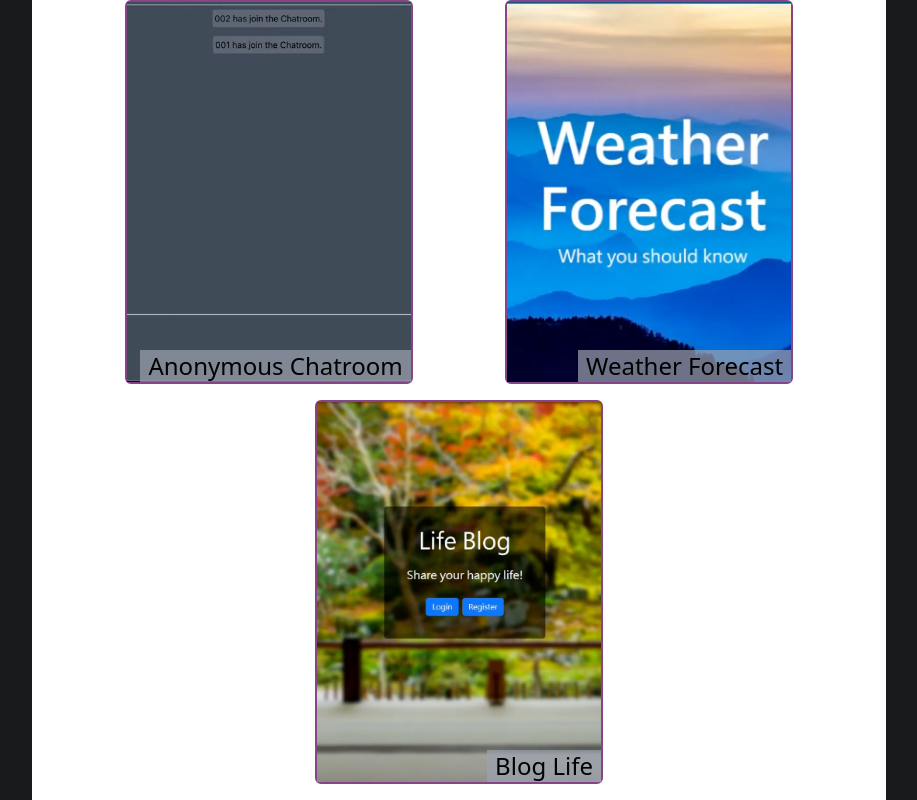
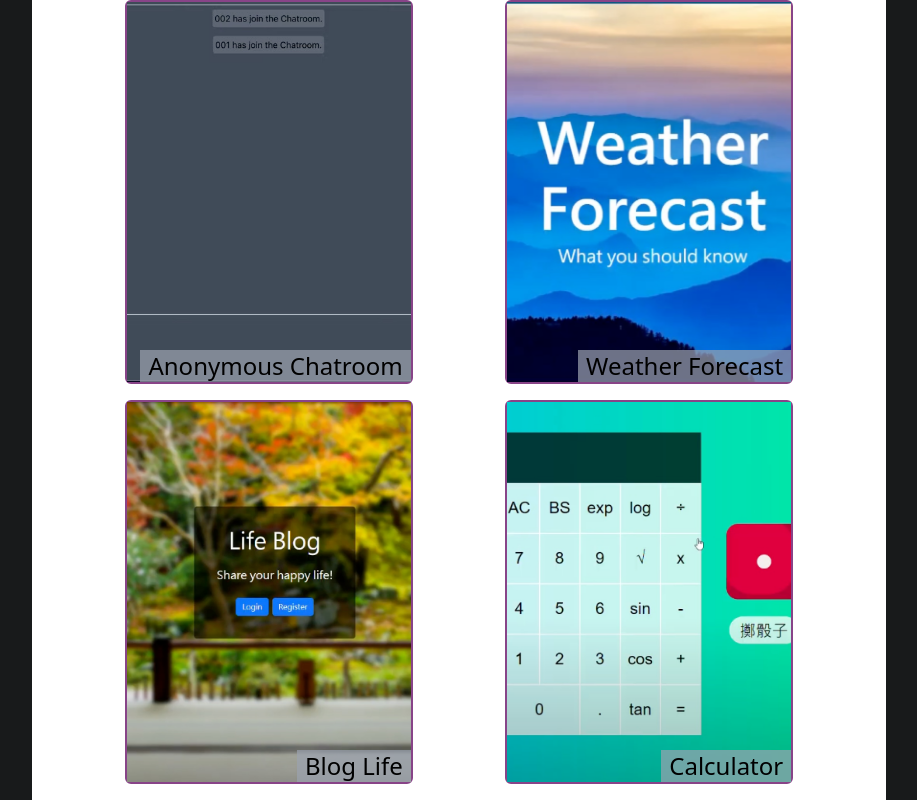
Before and after one commit to Crabb3/Portfolio, a Next.js app: page /sp in a window 1280 px wide. Shown: the part 476-1276 px from the top of the page, without its empty margins (181-1098 px from the left). Built offline with nearby package versions, Linux system fonts and the light colour scheme.

Commit message:
finish Side project page

```diff
--- a/src/app/components/About.js
+++ b/src/app/components/About.js
@@ -5,7 +5,7 @@ const About = () => {
     <div className="border-t-2 border-t-black p-4">
       <h2 className="text-4xl pl-5">關於我</h2>
       <p>
-        我是Denny，目前就讀國立中正大學資工所碩二，從大學期間接觸到程式競賽後開始練習coding能力至今
+        我是Denny，目前就讀國立中正大學資工所碩二，從大學期間接觸到程式競賽後開始練習coding能力，
       </p>
       <h2>目前使用的語言與工具</h2>
       <ul>
--- a/src/app/components/SPcard.js
+++ b/src/app/components/SPcard.js
@@ -12,14 +12,14 @@ const SPcard = (props) => {
           <Image
             fill
             src={prop.ImageSrc}
-            alt={prop.ImageSrc}
-            objectFit="cover"
+            alt=""
+            style={{ objectFit: "cover" }}
           />
           <h2 className="text-2xl px-2 bottom-0 right-0 absolute bg-gray-400/[0.7] text-black">
             {prop.Title}
           </h2>
         </div>
-        <div className="backCard p-4 flex flex-col justify-between">
+        <div className="backCard p-4 flex flex-col justify-between ">
           <div>
             <h2 className="my-4 text-2xl font-bold flex justify-center">
               {prop.Title}
--- a/src/app/sp/page.js
+++ b/src/app/sp/page.js
@@ -12,7 +12,7 @@ const page = () => {
           src="https://tmhsu-0413.github.io/"
           Title="Link-in-bio"
           gh="https://github.com/TMHsu-0413/TMHsu-0413.github.io"
-          content="一頁式網站，搭配一些美化特效"
+          content="一頁式網站，包含簡單的個人簡介，搭配一些美化特效"
           ImageSrc="/spImage/Link_in_bio.jpg"
           tag="#react.js #vanta.js #tailwindCSS"
         />
@@ -20,7 +20,7 @@ const page = () => {
           src="https://graph-visualizer-three.vercel.app/graph"
           Title="Graph Visualizer"
           gh="https://github.com/TMHsu-0413/Graph-Visualizer"
-          content="可根據LeetCode題目為Graph或Tree選擇，並動態產生出拓樸，以便debug時使用"
+          content="可根據LeetCode題目為Graph或Tree選擇，並動態產生出視覺化圖行，以便debug使用"
           ImageSrc="/spImage/Graph_visual.jpg"
           tag="#next.js #d3.js #tailwindCSS"
         />
@@ -44,9 +44,17 @@ const page = () => {
           Title="Blog Life"
           gh="https://github.com/TMHsu-0413/CCU_web_hw3"
           yt="https://youtu.be/BmyGGveNl6w"
-          content="模擬部落格功能"
+          content="模擬部落格，包含登入驗證，CRUD功能，並動態抓取最新的前3筆文章顯示在主頁面"
           ImageSrc="/spImage/Blog.jpg"
-          tag="#react.js #PHP #Bootstrap #MySQL"
+          tag="#react.js #PHP #Bootstrap #MySQL #Docker"
+        />
+        <SPcard
+          Title="Calculator"
+          gh="https://github.com/TMHsu-0413/CCU_web_hw2"
+          yt="https://youtu.be/M9k6Oa0hBTI"
+          content="計算機與亂數骰子，練習React Hooks，Ex. useState useReducer useContext"
+          ImageSrc="/spImage/Calculator.jpg"
+          tag="#react.js"
         />
       </div>
     </div>
```
Also changed, not shown: public/spImage/Calculator.jpg (added).
